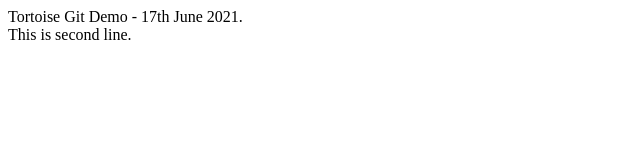
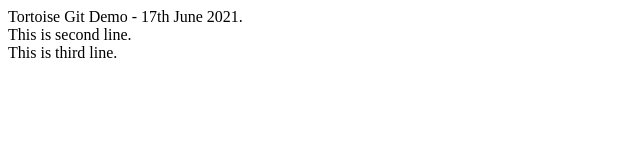
Before and after one commit to MandarFSD/TortoiseGitDemo, a plain HTML site: page WebContent/index.html in a window 1280 px wide. Shown: the whole page, without its empty margins (0-640 px from the left). Drawn offline with Linux system fonts and the light colour scheme.

Commit message:
Third commit. Changed index.html

```diff
--- a/WebContent/index.html
+++ b/WebContent/index.html
@@ -8,5 +8,7 @@
 Tortoise Git Demo - 17th June 2021.
 <br>
 This is second line.
+<br>
+This is third line.
 </body>
 </html>
```
